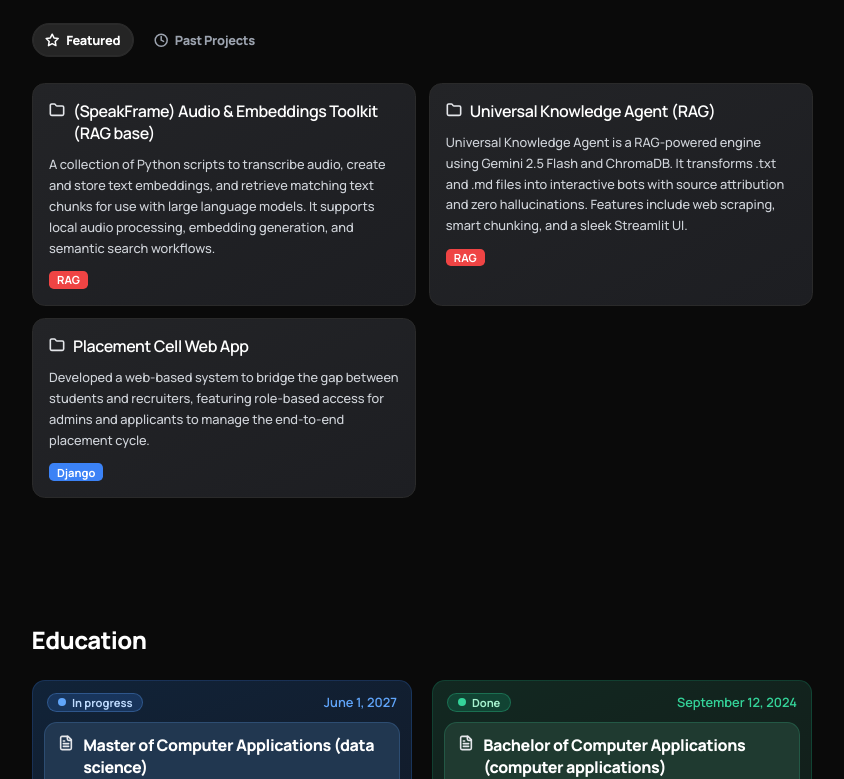
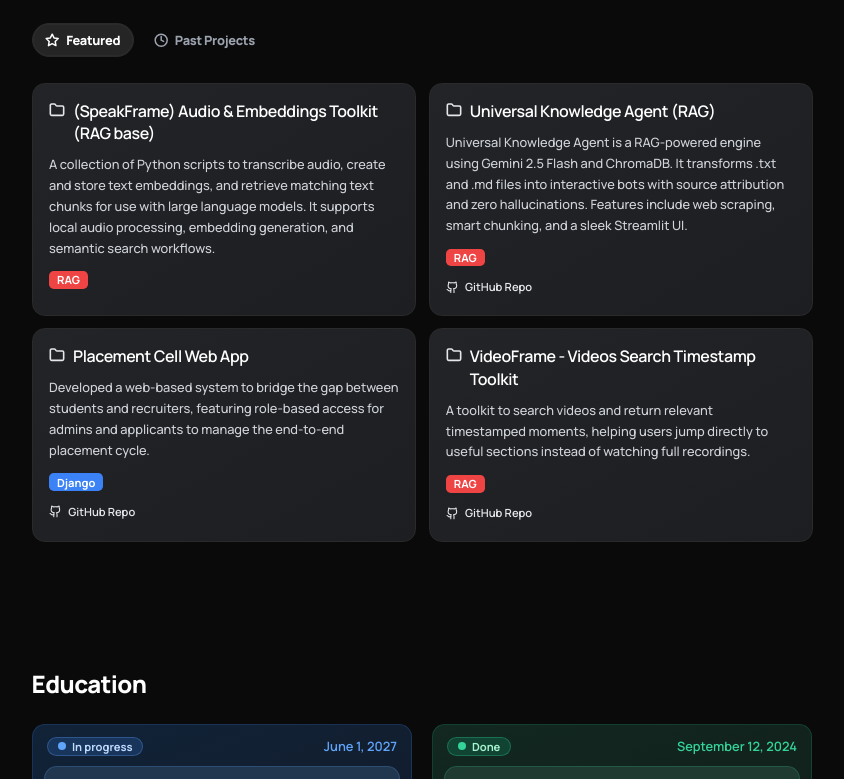
Before and after one commit to MrRohitJD/Portfolio-o.2, a Next.js app: page / in a window 1280 px wide. Shown: the part 982-1761 px from the top of the page, without its empty margins (218-1062 px from the left). Built offline with nearby package versions, Linux system fonts and the light colour scheme.

Commit message:
feat: add GitHub URLs to project entries and include GitHub icon in Projects component

```diff
--- a/components/Projects.jsx
+++ b/components/Projects.jsx
@@ -1,7 +1,7 @@
 'use client'
 
 import { useState } from 'react'
-import { Star, Clock, Folder } from 'lucide-react'
+import { Star, Clock, Folder, Github } from 'lucide-react'
 
 const projectsData = {
   featured: [
@@ -15,13 +15,22 @@ const projectsData = {
       title: 'Universal Knowledge Agent (RAG)',
       description: 'Universal Knowledge Agent is a RAG-powered engine using Gemini 2.5 Flash and ChromaDB. It transforms .txt and .md files into interactive bots with source attribution and zero hallucinations. Features include web scraping, smart chunking, and a sleek Streamlit UI.',
       tags: ['RAG'],
-      tagType: 'rag'
+      tagType: 'rag',
+      githubUrl: 'https://github.com/MrRohitJD/Universal-Knowledge-Agent'
     },
     {
       title: 'Placement Cell Web App',
       description: 'Developed a web-based system to bridge the gap between students and recruiters, featuring role-based access for admins and applicants to manage the end-to-end placement cycle.',
       tags: ['Django'],
-      tagType: 'django'
+      tagType: 'django',
+      githubUrl: 'https://github.com/MrRohitJD/Placement--Cell'
+    },
+    {
+      title: 'VideoFrame - Videos Search Timestamp Toolkit',
+      description: 'A toolkit to search videos and return relevant timestamped moments, helping users jump directly to useful sections instead of watching full recordings.',
+      tags: ['RAG'],
+      tagType: 'rag',
+      githubUrl: 'https://github.com/MrRohitJD/VideoFrame---Videos-Search-Timestamp-Toolkit'
     },
   ],
   past: [
@@ -101,6 +110,18 @@ export default function Projects() {
                   </span>
                 ))}
               </div>
+
+              {project.githubUrl && (
+                <a
+                  href={project.githubUrl}
+                  target="_blank"
+                  rel="noopener noreferrer"
+                  className="mt-4 inline-flex items-center gap-2 text-sm font-semibold text-gray-200 hover:text-white"
+                >
+                  <Github className="w-4 h-4" />
+                  GitHub Repo
+                </a>
+              )}
             </div>
           ))}
         </div>
```
